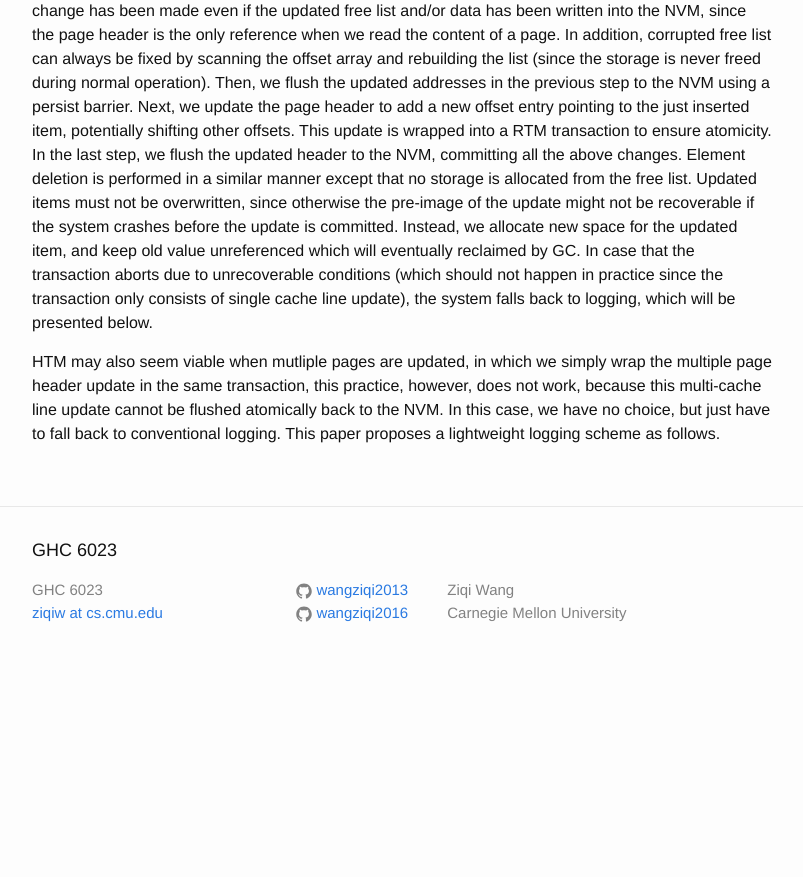
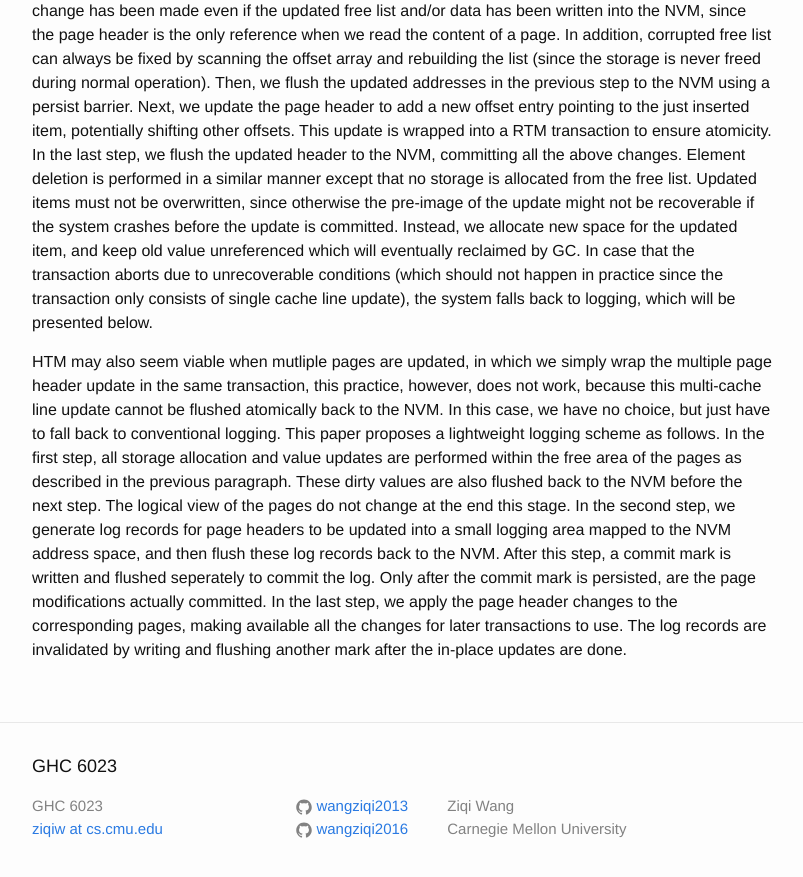
Before and after one commit to wangziqi2013/wangziqi2013.github.io, a Jekyll site: the page built from _posts/2019-10-25-fash-fast.markdown, in a window 1280 px wide and 900 px high, scrolled down 2167 px. Shown: the top 877 px of the window, without its empty margins (238-1041 px from the left). Built offline with Jekyll 4.4.1, drawn with Linux system fonts in a browser that asks for light colours; before the commit the page ends 2851 px from its top, so only the background shows below that.

Commit message:
Finish logging

```diff
--- a/_posts/2019-10-25-fash-fast.markdown
+++ b/_posts/2019-10-25-fash-fast.markdown
@@ -92,4 +92,11 @@ be presented below.
 HTM may also seem viable when mutliple pages are updated, in which we simply wrap the multiple page header update in the
 same transaction, this practice, however, does not work, because this multi-cache line update cannot be flushed atomically
 back to the NVM. In this case, we have no choice, but just have to fall back to conventional logging. This paper proposes
-a lightweight logging scheme as follows.
+a lightweight logging scheme as follows. In the first step, all storage allocation and value updates are performed within
+the free area of the pages as described in the previous paragraph. These dirty values are also flushed back to the NVM
+before the next step. The logical view of the pages do not change at the end this stage. In the second step, we generate
+log records for page headers to be updated into a small logging area mapped to the NVM address space, and then flush these
+log records back to the NVM. After this step, a commit mark is written and flushed seperately to commit the log. Only after
+the commit mark is persisted, are the page modifications actually committed. In the last step, we apply the page header
+changes to the corresponding pages, making available all the changes for later transactions to use. The log records
+are invalidated by writing and flushing another mark after the in-place updates are done.
```
